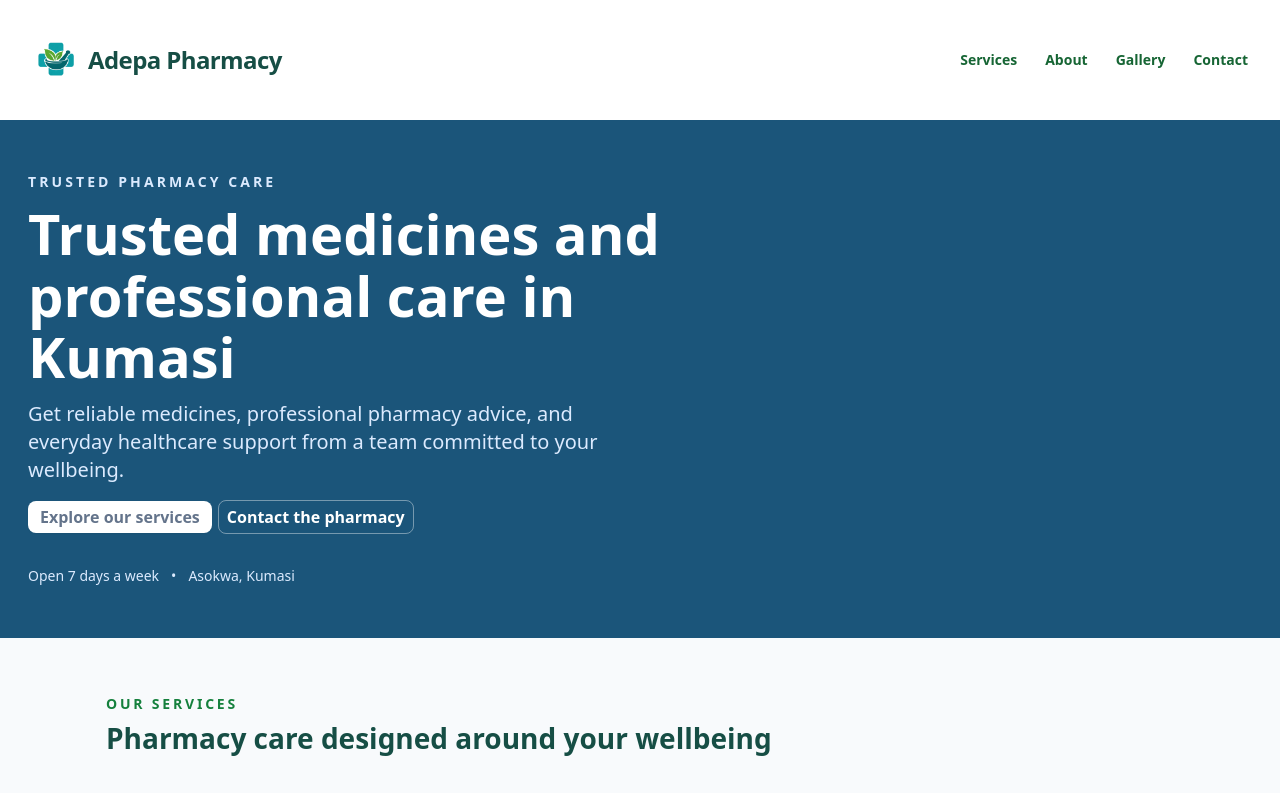
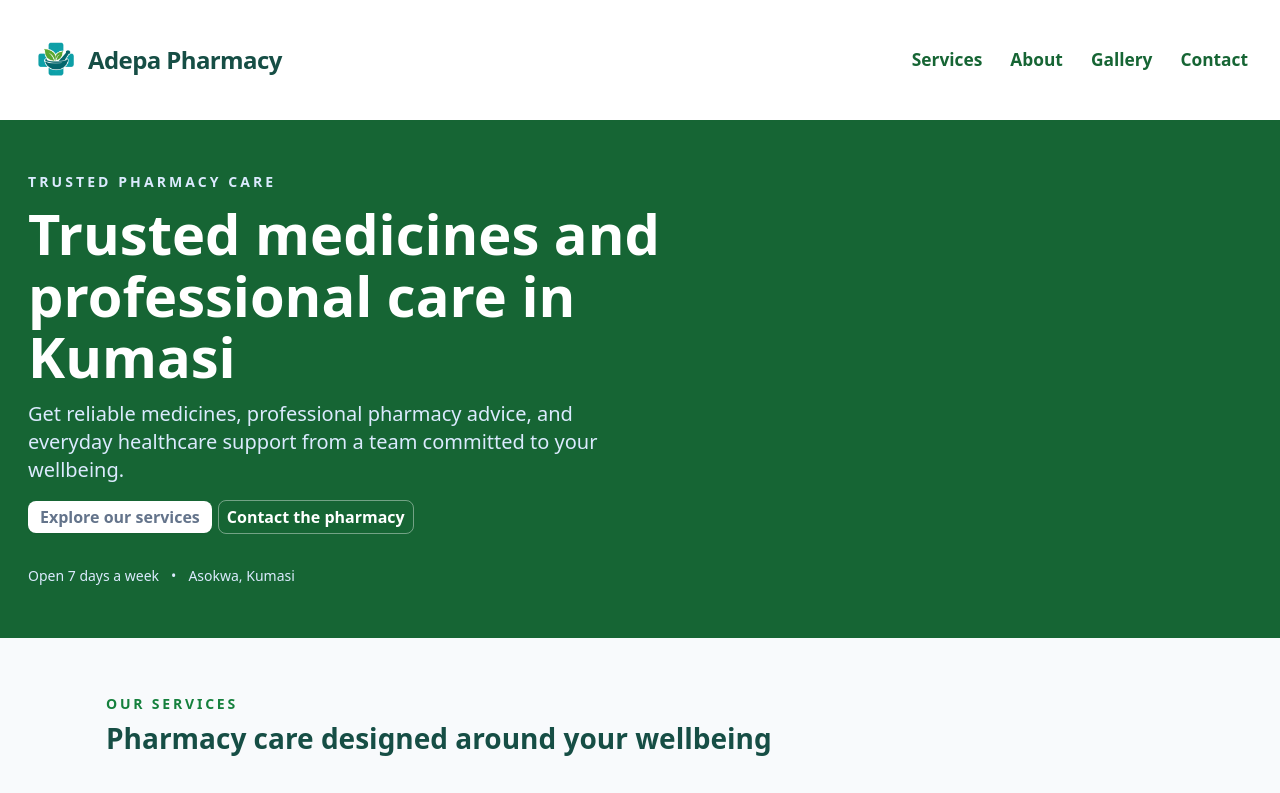
Before and after one commit to DavidTettehPadi/adepa-pharmacy, a plain HTML site: page index.html in a window 1280 px wide. Shown: the top 793 px of the page. Drawn offline with nearby package versions, Linux system fonts and the light colour scheme.

Commit message:
Change hero section background to green and increased nav links font by 1pt

```diff
--- a/index.html
+++ b/index.html
@@ -43,10 +43,10 @@
   </a>
       <nav aria-label="Main navigation">
         <ul class="flex flex-wrap items-center gap-x-5 gap-y-2 text-sm font-medium md:gap-x-7">
-          <li><a href="#services" class="transition hover:text-green-200">Services</a></li>
-          <li><a href="#about" class="transition hover:text-green-200">About</a></li>
-          <li><a href="#gallery" class="transition hover:text-green-200">Gallery</a></li>
-          <li><a href="#contact" class="transition hover:text-green-200">Contact</a></li>
+          <li><a href="#services" class="text-[17.33px] transition hover:text-green-200">Services</a></li>
+          <li><a href="#about" class="text-[17.33px] transition hover:text-green-200">About</a></li>
+          <li><a href="#gallery" class="text-[17.33px] transition hover:text-green-200">Gallery</a></li>
+          <li><a href="#contact" class="text-[17.33px] transition hover:text-green-200">Contact</a></li>
         </ul>
       </nav>
     </div>
--- a/styles.css
+++ b/styles.css
@@ -151,7 +151,7 @@ main {
   padding: 3rem 1.5rem;
   color: var(--color-on-brand);
   text-align: left;
-  background: #1B557A;
+  background: #166534;
 }
 
 .hero > .container {
```
